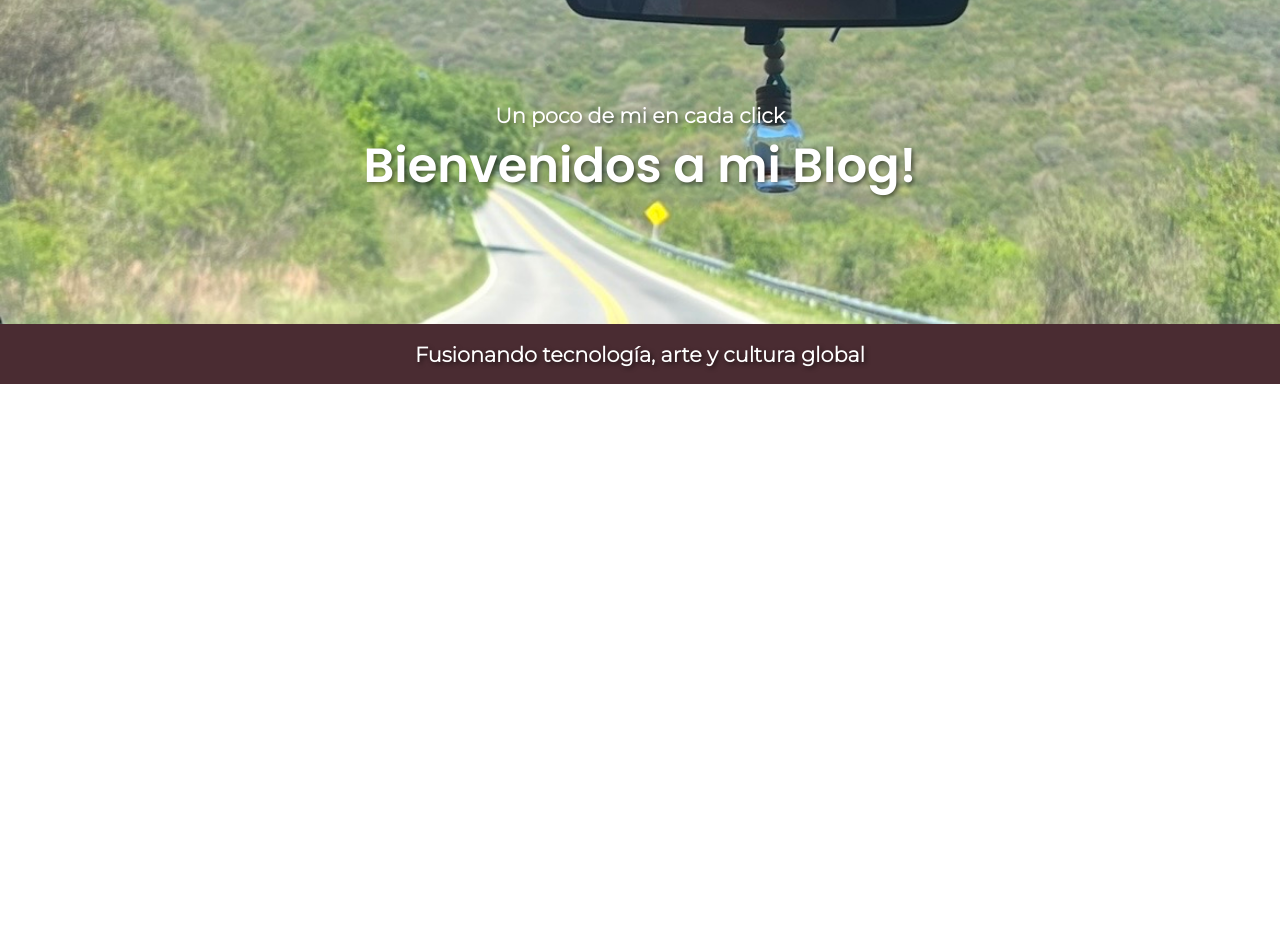
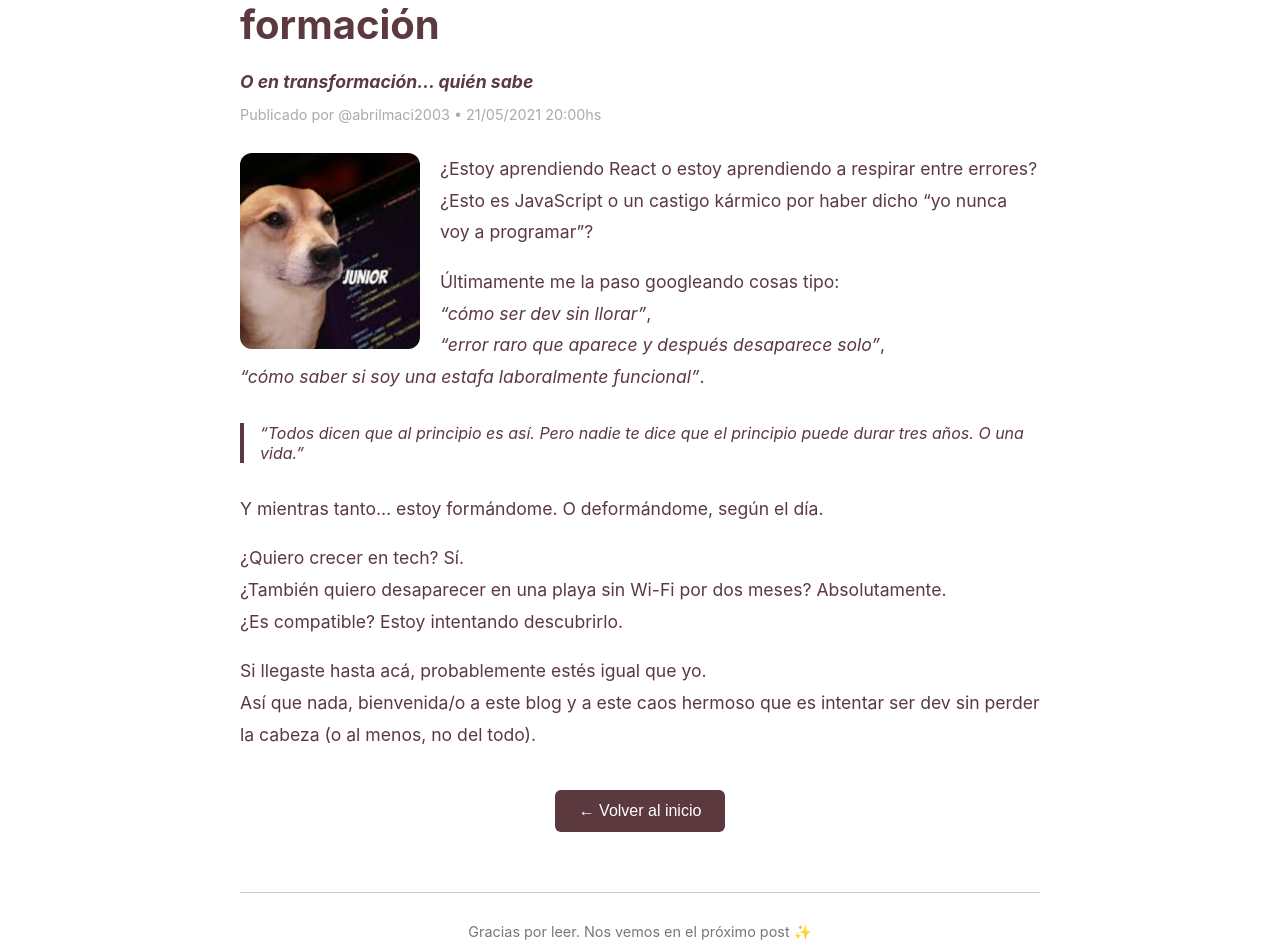
Before and after one commit to amaci003/blog-ddw-uade, a React (Create React App) app: page /blog/1 in a window 1280 px wide. Shown: the part 180-1132 px from the top of the page. Before the commit the page ends 800 px from the top, so only its background shows below. Built offline with nearby package versions, Linux system fonts and the light colour scheme.

Commit message:
se sube primer blog

```diff
--- a/src/App.js
+++ b/src/App.js
@@ -48,7 +48,7 @@ function Home() {
 
       <h2 className="titulo-seccion">Bienvenido</h2>
       <Categorias />
-      <h2 className="titulo-seccion-grueso">Link a posteos</h2>
+      <h2 className="titulo-seccion-grueso"> - Link a posteos -</h2>
       <Carrusel />
     </>
   );
--- a/src/blogs/PrimerBlog.jsx
+++ b/src/blogs/PrimerBlog.jsx
@@ -1,24 +1,105 @@
 import '../styles/Blogs.css';
 import NavBar from '../componentes/NavBar';
-import Image1 from '../assets/Image1.jpg';
-import '../App.css';
-
+import estilos from '../styles/estilosBlogs';
+import perro from '../assets/perro.png';
+import { useNavigate } from 'react-router-dom';
 
 const PrimerBlog = () => {
+  const navigate = useNavigate();
+
   return (
     <>
-          <NavBar/>
+      <NavBar />
+      <div style={estilos.contenedor}>
 
+        <h1 style={estilos.h1}>Dudas existenciales de una dev en formación</h1>
+        <h3 style={{ ...estilos.h3, fontStyle: 'italic' }}>O en transformación… quién sabe</h3>
 
-      <div className="div-contenedor">
-        <img src={Image1} alt="Foto Cordoba" className="imagen" />
-        <h1 className="h1">Bienvenidos a mi Blog!</h1>
-        <h3 className="h3">Un poco de mi en cada click</h3>
-        <div className="div-franja">
-          <h3 className="h3-2">Fusionando tecnología, arte y cultura global</h3>
-        </div>
+        <p style={{
+          color: '#aaa',
+          fontSize: '0.9rem',
+          marginTop: '-10px',
+          marginBottom: '30px',
+        }}>
+          Publicado por @abrilmaci2003 • 21/05/2021 20:00hs
+        </p>
+
+        <div style={{ textAlign: 'left' }}>
+          <img
+            src={perro}
+            alt="Desarrolladora pensativa"
+            style={{
+              width: '180px',
+              borderRadius: '12px',
+              float: 'left',
+              marginRight: '20px',
+              marginBottom: '10px',
+            }}
+          />
+
+          <p style={estilos.h3}>
+            ¿Estoy aprendiendo React o estoy aprendiendo a respirar entre errores? <br />
+            ¿Esto es JavaScript o un castigo kármico por haber dicho “yo nunca voy a programar”?
+          </p>
+
+          <p style={estilos.h3}>
+            Últimamente me la paso googleando cosas tipo:<br />
+            <em>“cómo ser dev sin llorar”</em>,<br />
+            <em>“error raro que aparece y después desaparece solo”</em>,<br />
+            <em>“cómo saber si soy una estafa laboralmente funcional”</em>.
+          </p>
+
+          <blockquote style={{
+            fontStyle: 'italic',
+            color: '#5b393f',
+            borderLeft: '4px solid #5b393f',
+            paddingLeft: '16px',
+            margin: '30px 0',
+          }}>
+            “Todos dicen que al principio es así. Pero nadie te dice que el principio puede durar tres años. O una vida.”
+          </blockquote>
+
+          <p style={estilos.h3}>
+            Y mientras tanto… estoy formándome. O deformándome, según el día.
+          </p>
+
+          <p style={estilos.h3}>
+            ¿Quiero crecer en tech? Sí.<br />
+            ¿También quiero desaparecer en una playa sin Wi-Fi por dos meses? Absolutamente.<br />
+            ¿Es compatible? Estoy intentando descubrirlo.
+          </p>
+
+          <p style={estilos.h3}>
+            Si llegaste hasta acá, probablemente estés igual que yo.<br />
+            Así que nada, bienvenida/o a este blog y a este caos hermoso que es intentar ser dev sin
+            perder la cabeza (o al menos, no del todo).
+          </p>
         </div>
 
+        <div style={{
+          clear: 'both',
+          marginTop: '40px',
+          textAlign: 'center'
+        }}>
+          <button
+            style={estilos.botonPrimario}
+            onClick={() => navigate('/')}
+          >
+            ← Volver al inicio
+          </button>
+        </div>
+
+        <footer style={{
+          marginTop: '60px',
+          paddingTop: '30px',
+          borderTop: '1px solid #ccc',
+          textAlign: 'center',
+          fontSize: '0.9rem',
+          color: '#777',
+        }}>
+          Gracias por leer. Nos vemos en el próximo post ✨
+        </footer>
+      </div>
     </>
   );
 };
--- a/src/pages/Suscribite.jsx
+++ b/src/pages/Suscribite.jsx
@@ -105,7 +105,8 @@ const Suscribite = () => {
         }}
       >
         <Alert onClose={handleCloseSnackbar} severity="success" sx={{ width: '100%' }}>
-          ¡Formulario enviado!
+          Formulario enviado exitosamente!
+          Gracias por suscribirte
         </Alert>
       </Snackbar>
     </>
--- /dev/null
+++ b/src/styles/estilosBlogs.jsx
@@ -0,0 +1,35 @@
+// prueba, se migro de css para probar q onda
+
+
+const estilos = {
+  contenedor: {
+    maxWidth: '800px',
+    margin: '0 auto',
+    padding: '40px 20px',
+    backgroundColor: '#fff',
+  },
+  h1: {
+    fontSize: '2.5rem',
+    color: '#5b393f',
+    marginBottom: '10px',
+    fontWeight: 'bold',
+  },
+  h3: {
+    fontSize: '1.1rem',
+    lineHeight: '1.8',
+    color: '#5b393f',
+    marginBottom: '18px',
+  },
+  botonPrimario: {
+    backgroundColor: '#5b393f',
+    color: '#fff',
+    padding: '12px 24px',
+    border: 'none',
+    borderRadius: '6px',
+    fontSize: '1rem',
+    cursor: 'pointer',
+    transition: 'background-color 0.3s',
+  },
+};
+
+export default estilos;
```
Also changed, not shown: src/assets/perro.png (added). Lines whose indentation alone changed are shown as unchanged.
